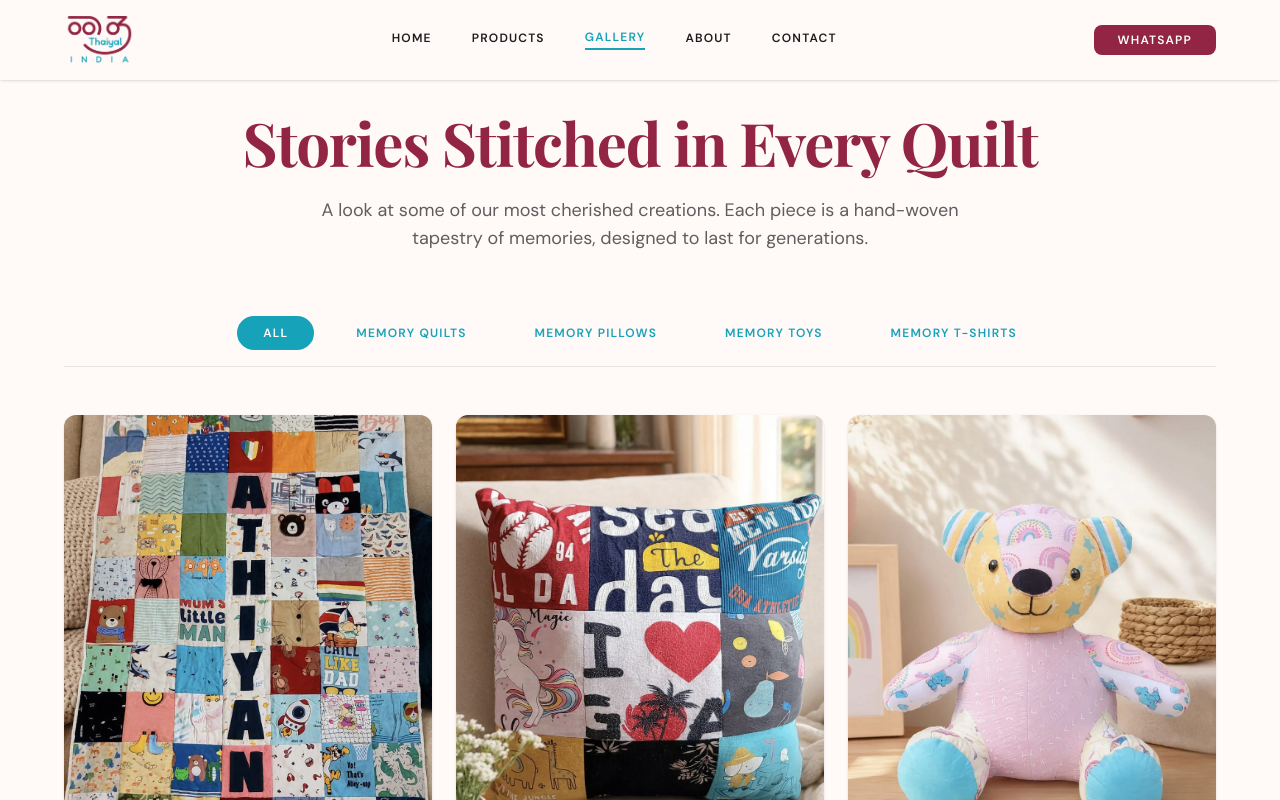
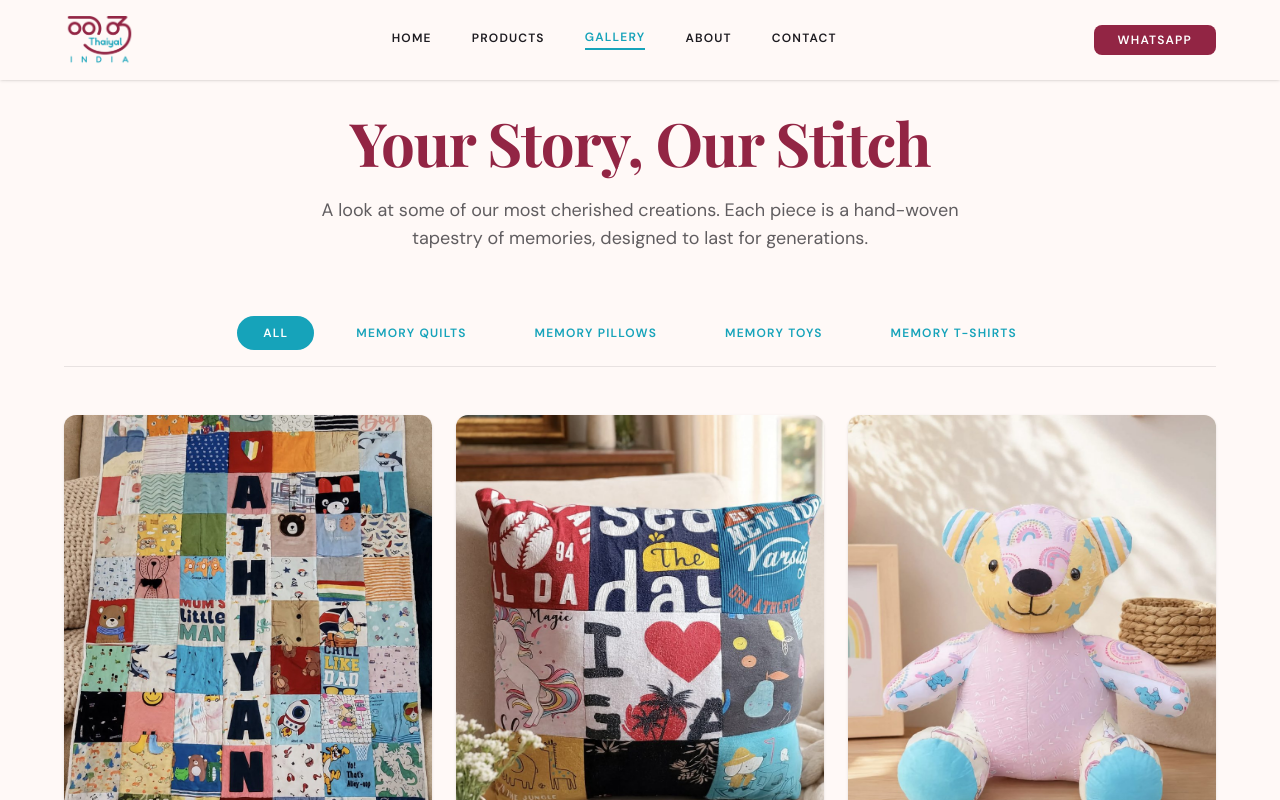
Before and after one commit to thaiyalindia/thaiyal-india, a React (Vite) app: page / in a window 1280 px wide. Both pictures are taken after a click on the button "GALLERY". Shown: the top 800 px of the page. Built offline with nearby package versions, Linux system fonts and the light colour scheme.

Commit message:
Update GalleryTab.tsx

```diff
--- a/src/components/GalleryTab.tsx
+++ b/src/components/GalleryTab.tsx
@@ -5,7 +5,7 @@ import { getWhatsAppLink as getGenericWhatsAppLink } from '../whatsapp';
 
 const CATEGORY_CONTENT: Record<string, { title: string; subtitle: string; cta: string; ctaDescription: string }> = {
   All: {
-    title: 'Stories Stitched in Every Quilt',
+    title: 'Your Story, Our Stitch',
     subtitle: 'A look at some of our most cherished creations. Each piece is a hand-woven tapestry of memories, designed to last for generations.',
     cta: 'Ready to start your keepsake?',
     ctaDescription: 'Send us photos of your clothes and we\u2019ll help you design a masterpiece. Our artisans are ready to bring your memories to life.'
```
